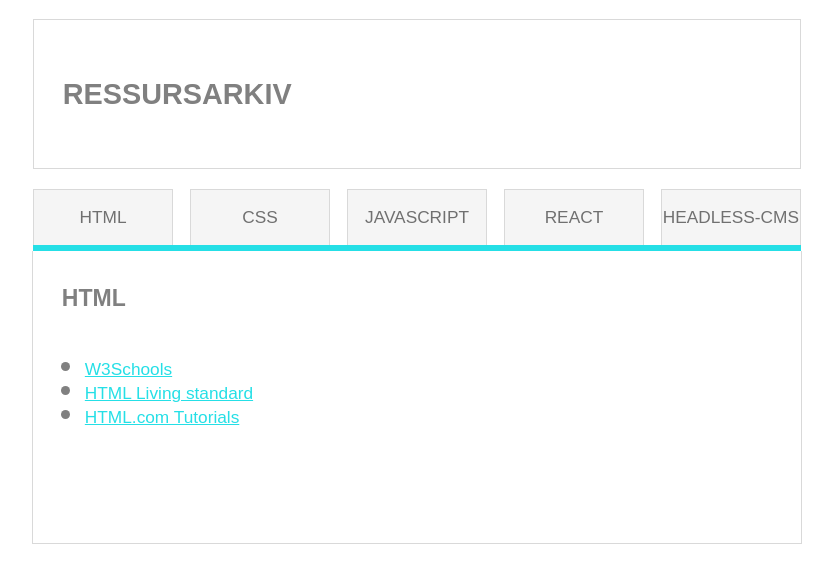
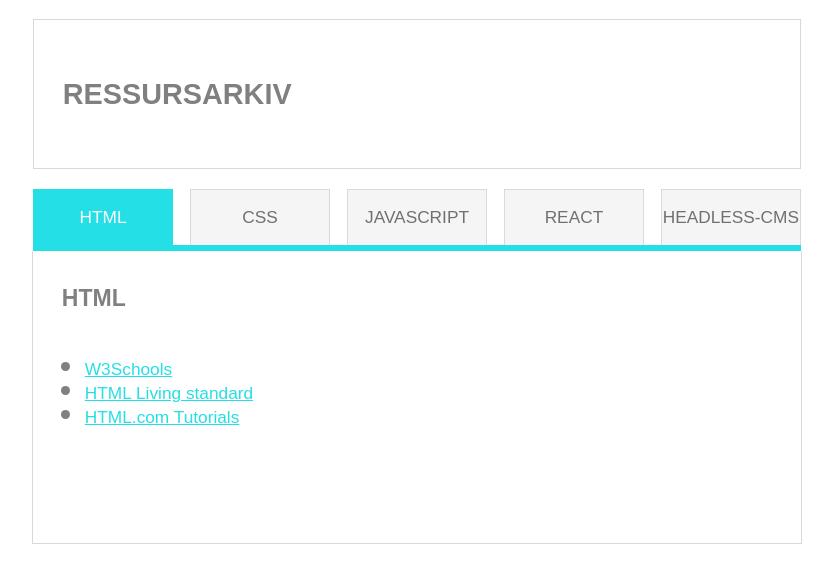
Before and after one commit to annetteaune/uin23ak3_resourceapp_group6, a React (Create React App) app: page / in a window 1280 px wide. Shown: the top 582 px of the page, without its empty margins (223-1056 px from the left). Built offline with nearby package versions, Linux system fonts and the light colour scheme.

Commit message:
farge på aktiv tab funker igjen

```diff
--- a/src/App.js
+++ b/src/App.js
@@ -3,8 +3,6 @@ import Layout from "./components/Layout";
 import resources from "./ressurser";
 import { useState } from "react";
 import { Route, Routes } from "react-router-dom";
-import Resources from "./components/Resources";
-import Navigation from "./components/Navigation";
 
 function App() {
 	// Mappe ut kun unike kategorinavn, kilde:
@@ -13,10 +11,6 @@ function App() {
 
 	// State for aktiv tab, default på html
 	let [selectedTab, setSelectedTab] = useState("html");
-
-	// State for å bytte farge på aktiv tab
-	// Kilde: https://stackoverflow.com/questions/56114153/add-active-class-on-a-map-items-react
-	const [tabIndex, setTabIndex] = useState(0);
 
 	const filter = resources.filter((find) => find.category === selectedTab);
 
@@ -32,8 +26,6 @@ function App() {
 						selectedTab={selectedTab}
 						setSelectedTab={setSelectedTab}
 						filter={filter}
-						tabIndex={tabIndex}
-						setTabIndex={setTabIndex}
 					/>
 				}
 			/>
@@ -46,8 +38,6 @@ function App() {
 						selectedTab={selectedTab}
 						setSelectedTab={setSelectedTab}
 						filter={filter}
-						tabIndex={tabIndex}
-						setTabIndex={setTabIndex}
 					/>
 				}
 			/>
--- a/src/components/Layout.js
+++ b/src/components/Layout.js
@@ -7,8 +7,6 @@ export default function Layout({
 	selectedTab,
 	setSelectedTab,
 	filter,
-	setTabIndex,
-	tabIndex,
 }) {
 	return (
 		<>
@@ -23,8 +21,6 @@ export default function Layout({
 							key={index}
 							selectedTab={selectedTab}
 							setSelectedTab={setSelectedTab}
-							tabIndex={tabIndex}
-							setTabIndex={setTabIndex}
 						/>
 					))}
 				</ul>
--- a/src/components/Navigation.js
+++ b/src/components/Navigation.js
@@ -3,8 +3,7 @@ export default function Navigation({
 	cat,
 	index,
 	setSelectedTab,
-	setTabIndex,
-	tabIndex
+	selectedTab
 }) {
 
 	return (
@@ -12,9 +11,8 @@ export default function Navigation({
 			key={index}
 			onClick={() => {
 				setSelectedTab(cat);
-				setTabIndex(index);
 			}}
-			className={`${index === tabIndex ? "activetab" : "inactive"}`}
+			className={`${ selectedTab === cat ? "activetab" : "inactive"}`}
 		>
 			{/* Hadde problemer med at pathen ble nested, fant løsning her:
 			https://stackoverflow.com/questions/54803285/prevent-nested-link-component-from-inheriting-path-from-previous-link-rea */}
```
